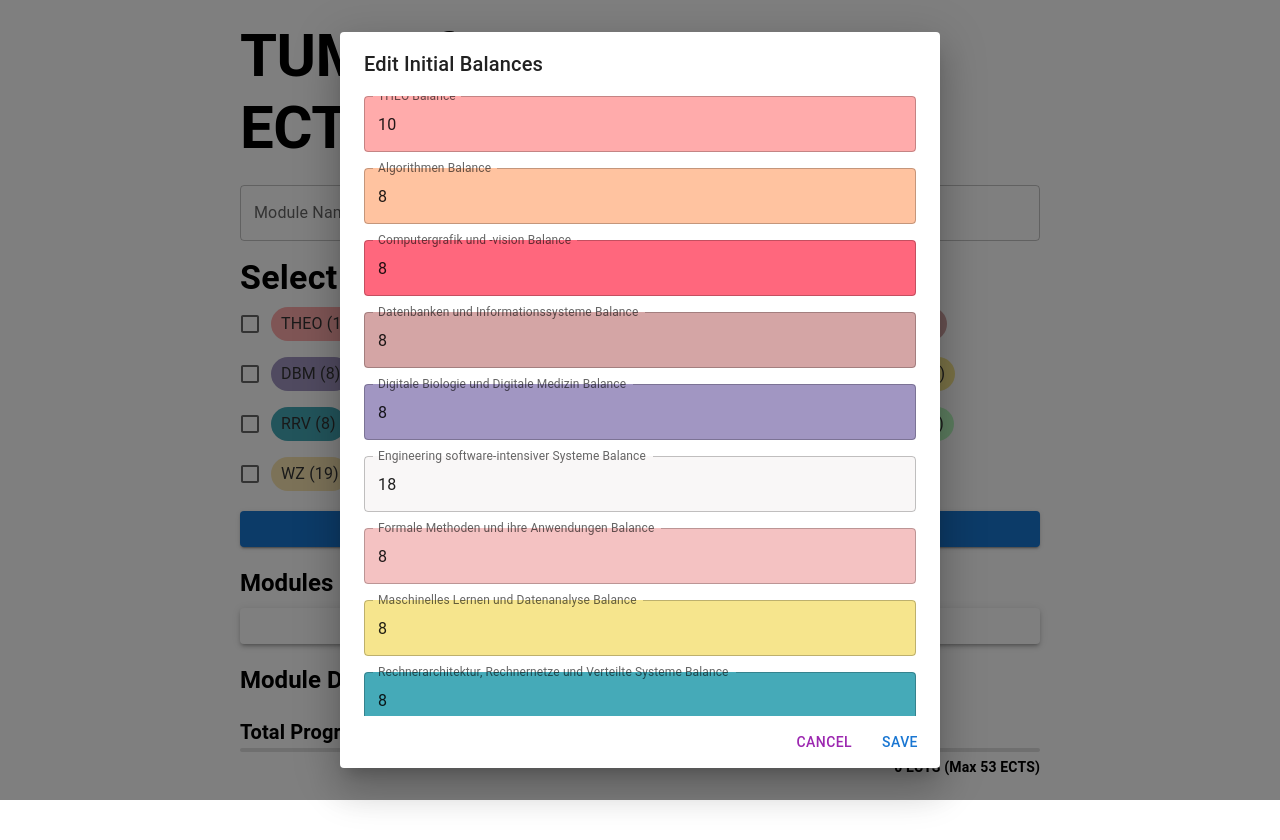
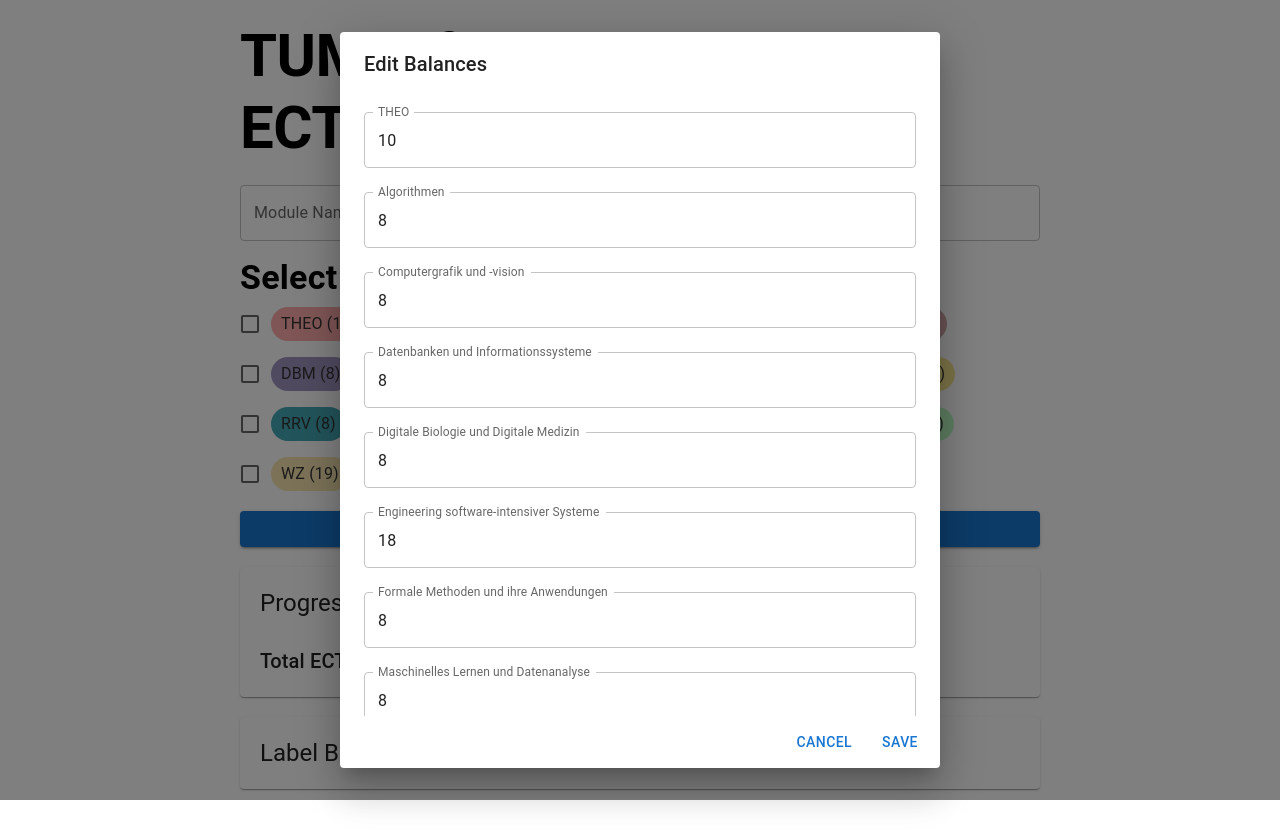
Before and after one commit to aspiforgreat/tumCoursesMAstertool, a React (Create React App) app: page / in a window 1280 px wide. Both pictures are taken after a click on the button "EDIT BALANCES". Built offline with nearby package versions, Linux system fonts and the light colour scheme.

Commit message:
fixed it myself, calculation should now be fine, overused chatgpt to save time, coded this 6 hours with chatgpt instead of coding it one myself, lessons learned

```diff
--- a/src/App.js
+++ b/src/App.js
@@ -19,33 +19,68 @@ import {
 } from '@mui/material';
 import DeleteIcon from '@mui/icons-material/Delete';
 
-// Define pastel colors, full names, and initial balances for each label
+function App() {
   const initialLabelsData = [
-  { name: 'THEO', fullName: 'THEO', color: '#FFABAB', initialBalance: 10 },
-  { name: 'ALG', fullName: 'Algorithmen', color: '#FFC3A0', initialBalance: 8 },
-  { name: 'CGV', fullName: 'Computergrafik und -vision', color: '#FF677D', initialBalance: 8 },
-  { name: 'DBI', fullName: 'Datenbanken und Informationssysteme', color: '#D4A5A5', initialBalance: 8 },
-  { name: 'DBM', fullName: 'Digitale Biologie und Digitale Medizin', color: '#a196c2', initialBalance: 8 },
-  { name: 'SE', fullName: 'Engineering software-intensiver Systeme', color: '#F9F7F7', initialBalance: 18 },
-  { name: 'FMA', fullName: 'Formale Methoden und ihre Anwendungen', color: '#F4C2C2', initialBalance: 8 },
-  { name: 'MLA', fullName: 'Maschinelles Lernen und Datenanalyse', color: '#F6E58D', initialBalance: 8 },
-  { name: 'RRV', fullName: 'Rechnerarchitektur, Rechnernetze und Verteilte Systeme', color: '#45AAB8', initialBalance: 8 },
-  { name: 'ROB', fullName: 'Robotik', color: '#78C4D4', initialBalance: 8 },
-  { name: 'SP', fullName: 'Sicherheit und Datenschutz', color: '#A6D6D5', initialBalance: 8 },
-  { name: 'HPC', fullName: 'Wissenschaftliches Rechnen und High Performance Computing', color: '#B9FBC0', initialBalance: 8 },
-  { name: 'WZ', fullName: 'Wahlmodule ohne Zuordnung zu einem Fachgebiet', color: '#F9E6B2', initialBalance: 19 },
+    { name: 'THEO', fullName: 'THEO', color: '#FFABAB', initialBalance: 10, balance: 0 },
+    { name: 'ALG', fullName: 'Algorithmen', color: '#FFC3A0', initialBalance: 8, balance: 0 },
+    { name: 'CGV', fullName: 'Computergrafik und -vision', color: '#FF677D', initialBalance: 8, balance: 0 },
+    { name: 'DBI', fullName: 'Datenbanken und Informationssysteme', color: '#D4A5A5', initialBalance: 8, balance: 0 },
+    { name: 'DBM', fullName: 'Digitale Biologie und Digitale Medizin', color: '#a196c2', initialBalance: 8, balance: 0 },
+    { name: 'SE', fullName: 'Engineering software-intensiver Systeme', color: '#F9F7F7', initialBalance: 18, balance: 0 },
+    { name: 'FMA', fullName: 'Formale Methoden und ihre Anwendungen', color: '#F4C2C2', initialBalance: 8, balance: 0 },
+    { name: 'MLA', fullName: 'Maschinelles Lernen und Datenanalyse', color: '#F6E58D', initialBalance: 8, balance: 0 },
+    { name: 'RRV', fullName: 'Rechnerarchitektur, Rechnernetze und Verteilte Systeme', color: '#45AAB8', initialBalance: 8, balance: 0 },
+    { name: 'ROB', fullName: 'Robotik', color: '#78C4D4', initialBalance: 8, balance: 0 },
+    { name: 'SP', fullName: 'Sicherheit und Datenschutz', color: '#A6D6D5', initialBalance: 8, balance: 0 },
+    { name: 'HPC', fullName: 'Wissenschaftliches Rechnen und High Performance Computing', color: '#B9FBC0', initialBalance: 8, balance: 0 },
+    { name: 'WZ', fullName: 'Wahlmodule ohne Zuordnung zu einem Fachgebiet', color: '#F9E6B2', initialBalance: 19, balance: 0 },
   ];
 
-function App() {
+  const [labelsData, setLabelsData] = useState(initialLabelsData);
   const [entryText, setEntryText] = useState('');
   const [cost, setCost] = useState('');
   const [selectedLabels, setSelectedLabels] = useState([]);
   const [entries, setEntries] = useState([]);
-  const [labelsData, setLabelsData] = useState(initialLabelsData.map(label => ({ ...label, balance: label.initialBalance })));
-  const [openDialog, setOpenDialog] = useState(false); // State for dialog
-  const [updatedBalances, setUpdatedBalances] = useState({}); // State to track updated balances
+  const [openDialog, setOpenDialog] = useState(false);
+  const [updatedBalances, setUpdatedBalances] = useState({});
 
   const totalCostLimit = 53;
+
+  const updateBalances = (name, amount) => {
+    setLabelsData(prevLabelsData => {
+      let wzUpdate = 0;
+      return prevLabelsData.map(label => {
+        if (label.name === name) {
+          const newBalance = label.balance + amount;
+          let adjustedBalance = newBalance;
+          console.log("balance "+label.balance)
+          console.log("new balance "+newBalance)
+          console.log("initial balance "+label.initialBalance)
+
+          // Check for overflow
+          if (newBalance > label.initialBalance) {
+            wzUpdate = newBalance - label.initialBalance;  // Calculate overflow
+            console.log("overflow "+ wzUpdate)
+          }
+
+          // Check if previously above initial balance and now below
+          if (label.balance > label.initialBalance && newBalance < label.initialBalance) {
+            let wz = label.balance - label.initialBalance
+            wzUpdate = -( label.balance - label.initialBalance )// Remove overflow from WZ
+          }
+
+          return { ...label, balance: adjustedBalance };
+        } else {
+          return label;
+        }
+      }).map(label => {
+        if (label.name === 'WZ') {
+          return { ...label, balance: label.balance + wzUpdate }; // Update WZ
+        }
+        return label;
+      });
+    });
+  };
 
   const handleSubmit = (e) => {
     e.preventDefault();
@@ -67,76 +102,22 @@ function App() {
       labels: selectedLabels,
     };
 
-    let overflow = 0;
-
-    // Log initial WZ balance
-    const initialWZBalance = labelsData.find(label => label.name === 'WZ').balance;
-    console.log('Initial WZ Balance:', initialWZBalance);
-
-    setLabelsData((prevLabels) => {
-      return prevLabels.map((label) => {
-        if (selectedLabels.includes(label.name)) {
-          let newBalance = label.balance - entryCost;
-
-          // Check for overflow
-          if (newBalance < 0 && label.name !== 'THEO') {
-            overflow += Math.abs(newBalance);
-            newBalance = 0; // Set to 0 if it goes negative
-          }
-
-          return { ...label, balance: newBalance };
-        }
-        return label;
-      });
+    // Update balances for the selected labels
+    selectedLabels.forEach(labelName => {
+      updateBalances(labelName, entryCost);
     });
 
-    // Log WZ balance after label updates
-    const updatedWZBalanceAfterLabels = labelsData.find(label => label.name === 'WZ').balance;
-
-    // Apply overflow to WZ only
-    if (overflow > 0) {
-      setLabelsData((prevLabels) => {
-        return prevLabels.map((label) => {
-          if (label.name === 'WZ') {
-            const newWZBalance = label.balance - overflow;
-
-            return { ...label, balance: newWZBalance };
-          }
-          return label;
-        });
-      });
-    }
-
-    setEntries((prevEntries) => [...prevEntries, newEntry]);
+    setEntries(prevEntries => [...prevEntries, newEntry]);
     setEntryText('');
     setCost('');
     setSelectedLabels([]);
   };
 
-
-
-
   const handleDelete = (index) => {
     const entryToDelete = entries[index];
-
-    // Log the entry being deleted and its associated labels
-    console.log('Deleting entry:', entryToDelete);
     entryToDelete.labels.forEach(labelName => {
-      const labelData = labelsData.find(label => label.name === labelName);
-      console.log(labelsData)
-      console.log(`Label: ${labelName}, Current Balance: ${labelData.balance}`);
+      updateBalances(labelName, -entryToDelete.cost);
     });
-
-    // Restore the balances of the corresponding labels
-    setLabelsData(prevLabels =>
-        prevLabels.map(label => {
-          if (entryToDelete.labels.includes(label.name)) {
-            return { ...label, balance: Math.min(label.balance + entryToDelete.cost, label.initialBalance) };
-          }
-          return label;
-        })
-    );
-
     const updatedEntries = entries.filter((_, i) => i !== index);
     setEntries(updatedEntries);
   };
@@ -146,33 +127,14 @@ function App() {
     if (e.target.checked) {
       setSelectedLabels([...selectedLabels, labelName]);
     } else {
-      setSelectedLabels(selectedLabels.filter((label) => label !== labelName));
+      setSelectedLabels(selectedLabels.filter(label => label !== labelName));
     }
   };
 
-  const calculateTotalProgress = () => {
-    const totalDeducted = entries.reduce((total, entry) => {
-      let entryCost = entry.cost;
-
-      // For each entry, ensure overflow isn't counted by comparing with available balances
-      const labelsForEntry = labelsData.filter(label => entry.labels.includes(label.name));
-      labelsForEntry.forEach(label => {
-        entryCost = Math.min(entryCost, label.initialBalance); // Deduct only up to the label's initial balance
-      });
-
-      return total + entryCost;
-    }, 0);
-
-    return totalDeducted;
-  };
-
   const handleOpenDialog = () => {
-    setUpdatedBalances(
-        labelsData.reduce((acc, label) => ({ ...acc, [label.name]: label.initialBalance }), {})
-    );
+    setUpdatedBalances(labelsData.reduce((acc, label) => ({ ...acc, [label.name]: label.initialBalance }), {}));
     setOpenDialog(true);
   };
-
 
   const handleCloseDialog = () => {
     setOpenDialog(false);
@@ -187,37 +149,17 @@ function App() {
         prevLabels.map(label => ({
           ...label,
           initialBalance: updatedBalances[label.name],
-          balance: updatedBalances[label.name], // Update both initial and current balance
+          balance: updatedBalances[label.name],
         }))
     );
     setOpenDialog(false);
   };
 
-  const calculateWZProgress = () => {
-    const wZLabel = labelsData.find(label => label.name === 'WZ');
-    if (!wZLabel) return 0;
-
-    const totalDeductedForWZ = calculateTotalDeductedForWZ();
-    return (totalDeductedForWZ / wZLabel.initialBalance) * 100;
-  };
-  const calculateTotalDeductedForWZ = () => {
-    return labelsData.find(label => label.name === 'WZ').initialBalance - labelsData.find(label => label.name === 'WZ').balance
-  };
-
-  const totalProgressValue = calculateTotalProgress();
+  const totalProgressValue = entries.reduce((total, entry) => total + entry.cost, 0);
 
   return (
-      <div
-          style={{
-            display: 'flex',
-            justifyContent: 'center',
-            alignItems: 'flex-start',
-            height: '100vh',
-            padding: '20px 20px', // Added padding on top and bottom
-            overflowY: 'auto',
-          }}
-      >
-        <div style={{ maxWidth: '800px', width: '100%' }}> {/* Centered container */}
+      <div style={{ display: 'flex', justifyContent: 'center', alignItems: 'flex-start', height: '100vh', padding: '20px 20px', overflowY: 'auto' }}>
+        <div style={{ maxWidth: '800px', width: '100%' }}>
           <Typography variant="h2" gutterBottom style={{ fontWeight: 'bold' }}>
             TUM Informatics Master ECTS Calculator
           </Typography>
@@ -254,7 +196,7 @@ function App() {
                   Edit Balances
                 </Button>
                 <Grid container spacing={1}>
-                  {labelsData.map(({ name, fullName,initialBalance ,color }) => (
+                  {labelsData.map(({ name, fullName, initialBalance, color }) => (
                       <Grid item xs={6} sm={4} md={3} key={name}>
                         <FormControlLabel
                             control={
@@ -275,7 +217,7 @@ function App() {
                                       display: 'inline-block',
                                     }}
                                 >
-                                  <span>{name +" (" +  initialBalance+")"}</span>
+                                  <span>{name + " (" + initialBalance + ")"}</span>
                                 </div>
                               </Tooltip>
                             }
@@ -284,36 +226,31 @@ function App() {
                   ))}
                 </Grid>
               </Grid>
-
               <Grid item xs={12}>
-                <Button variant="contained" color="primary" type="submit" fullWidth>
+                <Button type="submit" variant="contained" color="primary" fullWidth>
                   Add Entry
                 </Button>
               </Grid>
             </Grid>
           </form>
 
-          {/* Dialog for editing balances */}
           <Dialog open={openDialog} onClose={handleCloseDialog}>
-            <DialogTitle>Edit Initial Balances</DialogTitle>
+            <DialogTitle>Edit Balances</DialogTitle>
             <DialogContent>
-              <Grid container spacing={2}>
-                {labelsData.map(({ name, fullName, color }) => (
-                    <Grid item xs={12} key={name}>
+              {labelsData.map(({ name, fullName }) => (
                   <TextField
-                          label={`${fullName} Balance`}
-                          variant="outlined"
-                          fullWidth
+                      key={name}
+                      label={fullName}
                       value={updatedBalances[name] || ''}
                       onChange={(e) => handleBalanceChange(name, e.target.value)}
-                          InputProps={{ style: { backgroundColor: color } }}
+                      fullWidth
+                      type="number"
+                      margin="normal"
                   />
-                    </Grid>
               ))}
-              </Grid>
             </DialogContent>
             <DialogActions>
-              <Button onClick={handleCloseDialog} color="secondary">
+              <Button onClick={handleCloseDialog} color="primary">
                 Cancel
               </Button>
               <Button onClick={handleSubmitBalances} color="primary">
@@ -322,44 +259,19 @@ function App() {
             </DialogActions>
           </Dialog>
 
-          {/* Display list of entries */}
-          <Typography variant="h5" gutterBottom style={{ marginTop: '20px', fontWeight: 'bold' }}>
-            Modules
-          </Typography>
-
-          <Paper elevation={3} style={{ padding: '10px' }}>
+          <Paper style={{ marginTop: '20px', padding: '20px' }}>
+            <Typography variant="h5">Progress Overview:</Typography>
             <List>
               {entries.map((entry, index) => (
-                  <ListItem key={index} divider>
-                    <Grid container alignItems="center" justifyContent="space-between">
-                      <Grid item xs={8}>
-                        <Typography style={{ fontWeight: 'bold', fontSize: '1.2em' }}>
-                          {entry.text}
-                          <div style={{ fontStyle: 'italic', fontWeight: 'lighter', fontSize: '0.9em' }}>
-                            ECTS: {entry.cost || ''} | Domains :{' '}
-                            {entry.labels.map((label) => {
-                              const labelData = labelsData.find((l) => l.name === label);
-                              return (
-                                  <div
-                                      key={label}
-                                      style={{
-                                        backgroundColor: labelData.color,
-                                        borderRadius: '20px',
-                                        padding: '5px 10px',
-                                        color: '#333',
-                                        display: 'inline-block',
-                                        marginRight: '5px',
-                                      }}
-                                  >
-                                    {label}
-                                  </div>
-                              );
-                            })}
-                          </div>
+                  <ListItem key={index}>
+                    <Grid container spacing={1} alignItems="center">
+                      <Grid item xs={10}>
+                        <Typography>
+                          {entry.text} (Cost: {entry.cost}, Labels: {entry.labels.join(', ')})
                         </Typography>
                       </Grid>
-                      <Grid item xs={4} textAlign="right">
-                        <IconButton onClick={() => handleDelete(index)} color="secondary">
+                      <Grid item xs={2}>
+                        <IconButton edge="end" aria-label="delete" onClick={() => handleDelete(index)}>
                           <DeleteIcon />
                         </IconButton>
                       </Grid>
@@ -367,93 +279,26 @@ function App() {
                   </ListItem>
               ))}
             </List>
+
+            <Typography variant="h6" style={{ marginTop: '10px' }}>
+              Total ECTS used: {totalProgressValue} / {totalCostLimit} ({totalProgressValue} / {totalCostLimit})
+            </Typography>
           </Paper>
 
-          {/* Display domain distribution progress */}
-          <Typography variant="h5" style={{ fontWeight: 'bold', marginTop: '20px' }}>
-            Module Distribution:
+          {/* Display progress bars for each label with balance above 0 */}
+          <Paper style={{ marginTop: '20px', padding: '20px' }}>
+            <Typography variant="h5">Label Balances:</Typography>
+            {labelsData.map(({ name, fullName, color, balance, initialBalance }) => (
+                balance > 0 ? (
+                    <div key={name} style={{ marginBottom: '10px' }}>
+                      <Typography>
+                        {fullName} - Balance: {balance} / {initialBalance}
                       </Typography>
-
-          {labelsData.map(({ name, fullName, color, initialBalance, balance }) => {
-            const totalDeductedForLabel = entries
-                .filter((entry) => entry.labels.includes(name))
-                .reduce((total, entry) => {
-                  if (name === 'WZ') {
-                    // Calculate total overflow to be added to WZ
-                    const overflowFromOtherLabels = entries.reduce((overflowTotal, entry) => {
-                      return entry.labels.reduce((acc, labelName) => {
-                        const labelData = labelsData.find(label => label.name === labelName);
-                        const balanceDiff = Math.max(0, entry.cost - labelData.initialBalance); // Calculate the overflow
-                        return acc + balanceDiff;
-                      }, 0);
-                    }, 0);
-                    return overflowFromOtherLabels;
-                  } else {
-                    // Normal label calculation
-                    return total + entry.cost;
-                  }
-                }, 0);
-
-            if (totalDeductedForLabel === 0) return null;
-
-            const labelProgress = (totalDeductedForLabel / initialBalance) * 100;
-
-            return (
-                <div key={name} style={{ marginBottom: '20px', backgroundColor: color, borderRadius: '10px', padding: '10px' }}>
-                  <div
-                      style={{
-                        backgroundColor: color,
-                        borderRadius: '20px',
-                        padding: '5px 10px',
-                        color: '#333',
-                        display: 'inline-block',
-                        justifyContent: 'space-between',
-                      }}
-                  >
-                    <span style={{ fontWeight: 'bold' }}>{fullName}</span>
+                      <LinearProgress variant="determinate" value={(balance / initialBalance) * 100} style={{ backgroundColor: color }} />
                     </div>
-                  <LinearProgress
-                      variant="determinate"
-                      value={labelProgress}
-                      style={{ backgroundColor: '#e0e0e0', borderRadius: '5px' }} // Background color for the track
-                      classes={{ bar: { backgroundColor: color } }} // Dynamic color for the progress bar
-                  />
-                  <Typography variant="body2" style={{ textAlign: 'right', fontWeight: 'bold', marginTop: '5px' }}>
-                    {totalDeductedForLabel}/{initialBalance} ECTS
-                  </Typography>
-                </div>
-            );
-          })}
-
-          {calculateTotalDeductedForWZ() > 0 && (
-              <div style={{ marginTop: '20px', backgroundColor: labelsData.find(label => label.name === 'WZ').color, borderRadius: '10px', padding: '10px' }}>
-                <Typography variant="h6" style={{ fontWeight: 'bold', color: '#333' }}>
-                  Wahlmodule ohne Zuordnung zu einem Fachgebiet und Overflow:
-                </Typography>
-                <LinearProgress
-                    variant="determinate"
-                    value={calculateWZProgress()}
-                    style={{ backgroundColor: '#e0e0e0', borderRadius: '5px' }} // Background color for the track
-                    classes={{ bar: { backgroundColor: labelsData.find(label => label.name === 'WZ').color } }} // Dynamic color for the progress bar
-                />
-                <Typography variant="body2" style={{ textAlign: 'right', fontWeight: 'bold', marginTop: '5px' }}>
-                  {calculateTotalDeductedForWZ()} ECTS of {labelsData.find(label => label.name === 'WZ').initialBalance} ECTS
-                </Typography>
-              </div>
-          )}
-
-          <div style={{ marginTop: '20px' }}>
-            <Typography variant="h6" style={{ fontWeight: 'bold' }}>Total Progress:</Typography>
-            <LinearProgress
-                variant="determinate"
-                value={(calculateTotalProgress() / totalCostLimit) * 100}
-                style={{ backgroundColor: '#e0e0e0', borderRadius: '5px' }} // Background color for the track
-                classes={{ bar: { backgroundColor: '#3f51b5' } }} // Custom color for the total progress bar
-            />
-            <Typography variant="body2" style={{ textAlign: 'right', fontWeight: 'bold', marginTop: '5px' }}>
-              {calculateTotalProgress()} ECTS (Max {totalCostLimit} ECTS)
-            </Typography>
-          </div>
+                ) : null
+            ))}
+          </Paper>
         </div>
       </div>
   );
```
Lines whose indentation alone changed are shown as unchanged.
